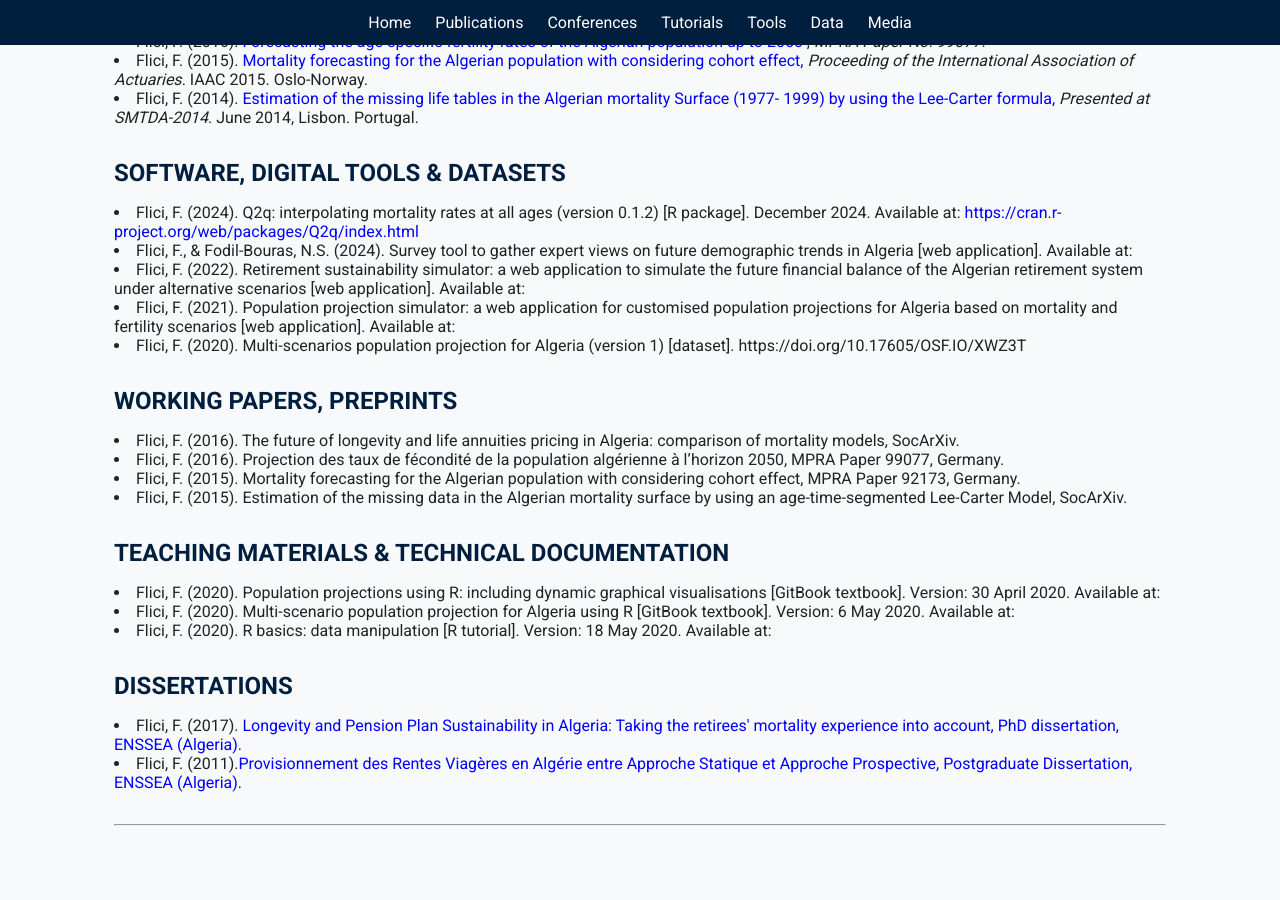
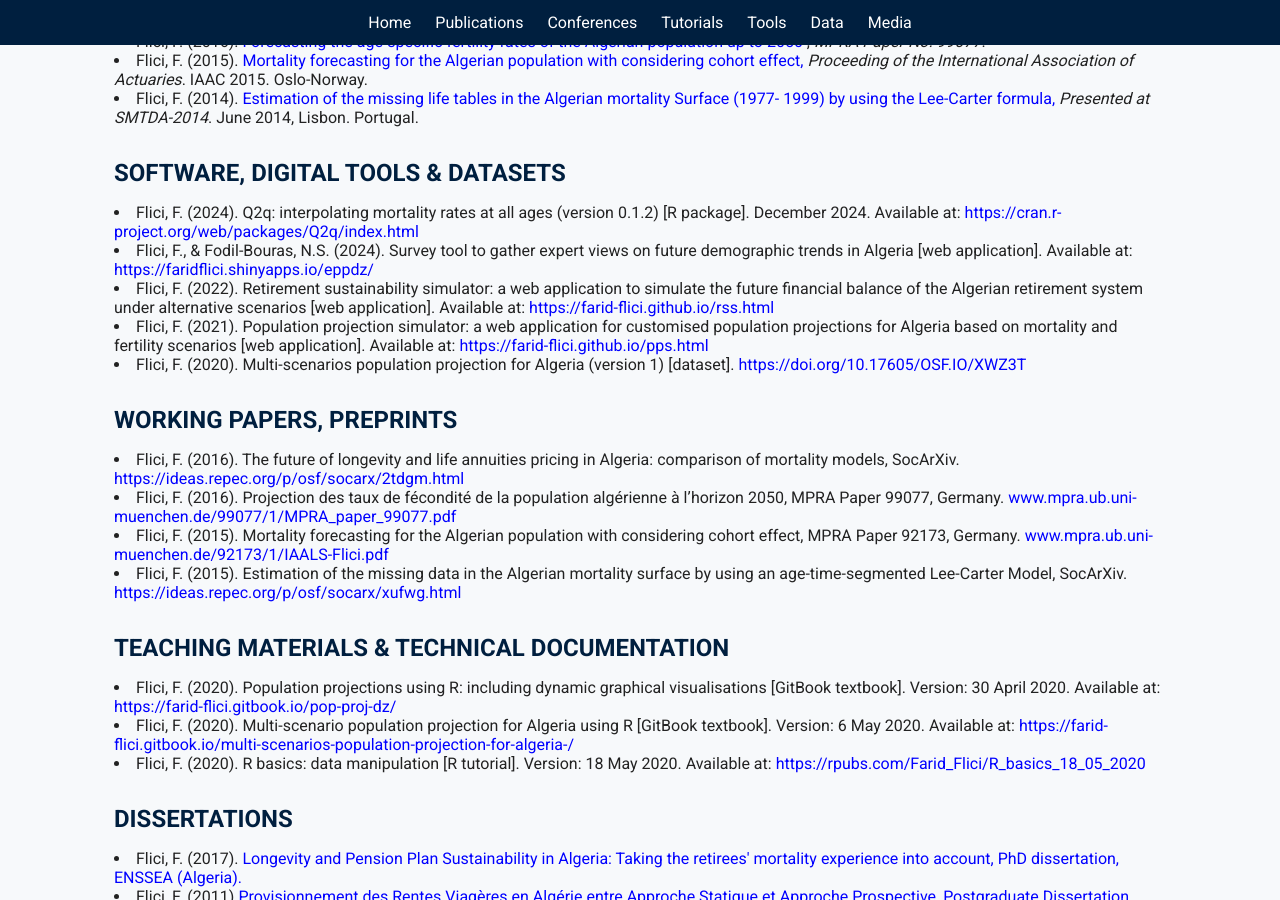
Before and after one commit to Farid-FLICI/farid-flici.github.io, a Jekyll site: the page pub.html, which Jekyll copies as it is, in a window 1280 px wide and 900 px high, scrolled down 1051 px. Built offline with Jekyll 4.4.1, drawn with Linux system fonts in a browser that asks for light colours; before the commit the page ends 1877 px from its top, so only the background shows below that; some of the changed text lies outside the part shown.

Commit message:
Update pub.html

```diff
--- a/pub.html
+++ b/pub.html
@@ -275,27 +275,39 @@ function copyEmail(e) {
 <section>
 <h2>SOFTWARE, DIGITAL TOOLS & DATASETS</h2>
 
-<li>Flici, F. (2024). Q2q: interpolating mortality rates at all ages (version 0.1.2) [R package]. December 2024. Available at: <a href="https://cran.r-project.org/web/packages/Q2q/index.html" target="_blank">https://cran.r-project.org/web/packages/Q2q/index.html</a></li>
-<li>Flici, F., & Fodil-Bouras, N.S. (2024). Survey tool to gather expert views on future demographic trends in Algeria [web application]. Available at: <a href="https://faridflici.shinyapps.io/eppdz/" target="_blank"></a></li>
-<li>Flici, F. (2022). Retirement sustainability simulator: a web application to simulate the future financial balance of the Algerian retirement system under alternative scenarios [web application]. Available at: <a href="https://farid-flici.github.io/rss.html" target="_blank"></a></li>
-<li>Flici, F. (2021). Population projection simulator: a web application for customised population projections for Algeria based on mortality and fertility scenarios [web application]. Available at: <a href="https://farid-flici.github.io/pps.html" target="_blank"></a></li>
-<li>Flici, F. (2020). Multi-scenarios population projection for Algeria (version 1) [dataset]. https://doi.org/10.17605/OSF.IO/XWZ3T</li>
+<li>Flici, F. (2024). Q2q: interpolating mortality rates at all ages (version 0.1.2) [R package]. December 2024.
+  Available at: <a href="https://cran.r-project.org/web/packages/Q2q/index.html" target="_blank">https://cran.r-project.org/web/packages/Q2q/index.html</a></li>
+<li>Flici, F., & Fodil-Bouras, N.S. (2024). Survey tool to gather expert views on future demographic trends in Algeria [web application].
+  Available at: <a href="https://faridflici.shinyapps.io/eppdz/" target="_blank">https://faridflici.shinyapps.io/eppdz/</a></li>
+<li>Flici, F. (2022). Retirement sustainability simulator: a web application to simulate the future financial balance of the Algerian retirement system under alternative
+  scenarios [web application]. Available at: <a href="https://farid-flici.github.io/rss.html" target="_blank">https://farid-flici.github.io/rss.html</a></li>
+<li>Flici, F. (2021). Population projection simulator: a web application for customised population projections for Algeria based on mortality and fertility scenarios
+  [web application]. Available at: <a href="https://farid-flici.github.io/pps.html" target="_blank">https://farid-flici.github.io/pps.html</a></li>
+<li>Flici, F. (2020). Multi-scenarios population projection for Algeria (version 1) [dataset]. <a href="https://doi.org/10.17605/OSF.IO/XWZ3T" target="_blank">
+https://doi.org/10.17605/OSF.IO/XWZ3T</a></li>
 </section>
 
 <section>
 <h2> WORKING PAPERS, PREPRINTS </h2>
 
-<li>Flici, F. (2016). The future of longevity and life annuities pricing in Algeria: comparison of mortality models, SocArXiv. <a href="https://ideas.repec.org/p/osf/socarx/2tdgm.html" target="_blank"></a></li>
-<li>Flici, F. (2016). Projection des taux de fécondité de la population algérienne à l’horizon 2050, MPRA Paper 99077, Germany. <a href="www.mpra.ub.uni-muenchen.de/99077/1/MPRA_paper_99077.pdf" target="_blank"></a></li>
-<li>Flici, F. (2015). Mortality forecasting for the Algerian population with considering cohort effect, MPRA Paper 92173, Germany. <a href="www.mpra.ub.uni-muenchen.de/92173/1/IAALS-Flici.pdf" target="_blank"></a></li>
-<li>Flici, F. (2015). Estimation of the missing data in the Algerian mortality surface by using an age-time-segmented Lee-Carter Model, SocArXiv. <a href="https://ideas.repec.org/p/osf/socarx/xufwg.html" target="_blank"></a></li>
+<li>Flici, F. (2016). The future of longevity and life annuities pricing in Algeria: comparison of mortality models, SocArXiv.
+  <a href="https://ideas.repec.org/p/osf/socarx/2tdgm.html" target="_blank">https://ideas.repec.org/p/osf/socarx/2tdgm.html</a></li>
+<li>Flici, F. (2016). Projection des taux de fécondité de la population algérienne à l’horizon 2050, MPRA Paper 99077, Germany.
+  <a href="www.mpra.ub.uni-muenchen.de/99077/1/MPRA_paper_99077.pdf" target="_blank">www.mpra.ub.uni-muenchen.de/99077/1/MPRA_paper_99077.pdf</a></li>
+<li>Flici, F. (2015). Mortality forecasting for the Algerian population with considering cohort effect, MPRA Paper 92173, Germany.
+  <a href="www.mpra.ub.uni-muenchen.de/92173/1/IAALS-Flici.pdf" target="_blank">www.mpra.ub.uni-muenchen.de/92173/1/IAALS-Flici.pdf</a></li>
+<li>Flici, F. (2015). Estimation of the missing data in the Algerian mortality surface by using an age-time-segmented Lee-Carter Model, SocArXiv.
+  <a href="https://ideas.repec.org/p/osf/socarx/xufwg.html" target="_blank">https://ideas.repec.org/p/osf/socarx/xufwg.html</a></li>
 </section>
 
 <section>
 <h2>TEACHING MATERIALS & TECHNICAL DOCUMENTATION</h2>
-<li>Flici, F. (2020). Population projections using R: including dynamic graphical visualisations [GitBook textbook]. Version: 30 April 2020. Available at: <a href="https://farid-flici.gitbook.io/pop-proj-dz/" target="_blank"></a></li>
-<li>Flici, F. (2020). Multi-scenario population projection for Algeria using R [GitBook textbook]. Version: 6 May 2020. Available at: <a href="https://farid-flici.gitbook.io/multi-scenarios-population-projection-for-algeria-/" target="_blank"></a></li>
-<li>Flici, F. (2020). R basics: data manipulation [R tutorial]. Version: 18 May 2020. Available at: <a href="https://rpubs.com/Farid_Flici/R_basics_18_05_2020" target="_blank"></a></li>
+<li>Flici, F. (2020). Population projections using R: including dynamic graphical visualisations [GitBook textbook]. Version: 30 April 2020.
+  Available at: <a href="https://farid-flici.gitbook.io/pop-proj-dz/" target="_blank">https://farid-flici.gitbook.io/pop-proj-dz/</a></li>
+<li>Flici, F. (2020). Multi-scenario population projection for Algeria using R [GitBook textbook]. Version: 6 May 2020. Available at:
+  <a href="https://farid-flici.gitbook.io/multi-scenarios-population-projection-for-algeria-/" target="_blank">https://farid-flici.gitbook.io/multi-scenarios-population-projection-for-algeria-/</a></li>
+<li>Flici, F. (2020). R basics: data manipulation [R tutorial]. Version: 18 May 2020. Available at:
+  <a href="https://rpubs.com/Farid_Flici/R_basics_18_05_2020" target="_blank">https://rpubs.com/Farid_Flici/R_basics_18_05_2020</a></li>
 </section>
 
 <section>
```
Also changed, not shown: other parts of pub.html (+1 -1 lines).
